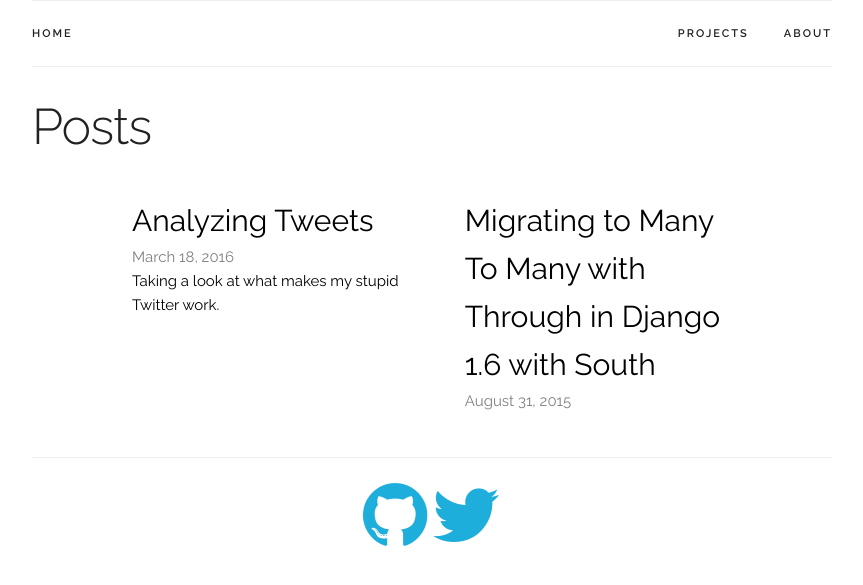
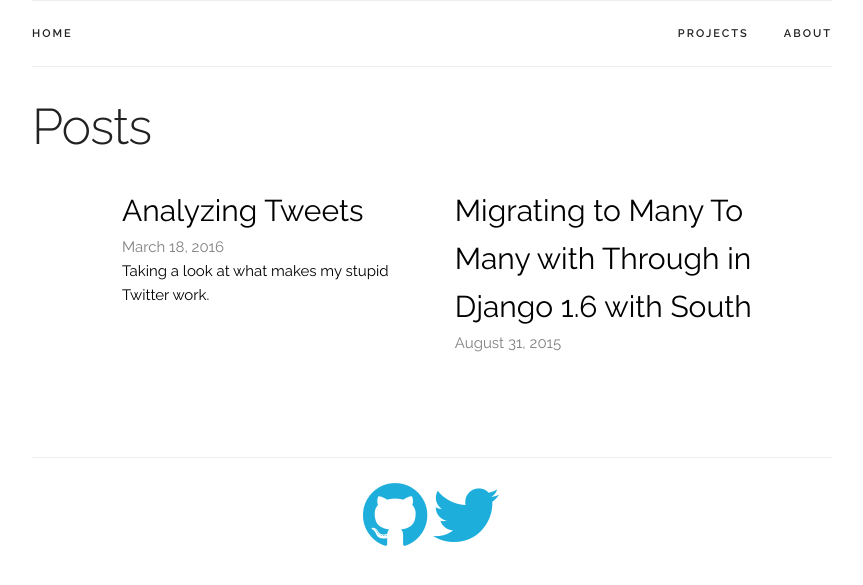
Before and after one commit to anderoonies/anderoonies.github.io, a Jekyll site: the page built from index.html, in a window 1280 px wide. Shown: the top 585 px of the page, without its empty margins (208-1071 px from the left). Built offline with Jekyll 4.4.1, drawn with Linux system fonts in a browser that asks for light colours; nearby versions of some CDN libraries.

Commit message:
goof with padding

```diff
--- a/css/custom.css
+++ b/css/custom.css
@@ -21,7 +21,8 @@ code {
 }
 
 .padded-content {
-  padding: 20px;
+  padding-top: 10px;
+  padding-left: 10px;
   display: block;
   height: 100%;
 }
```
